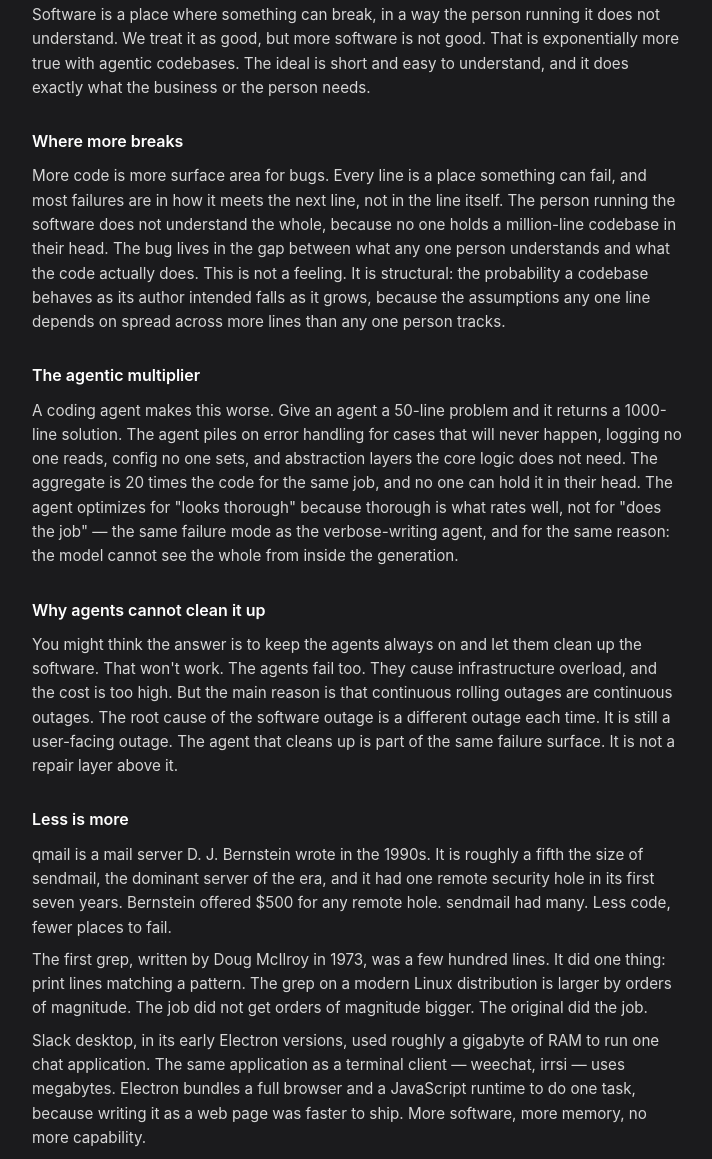
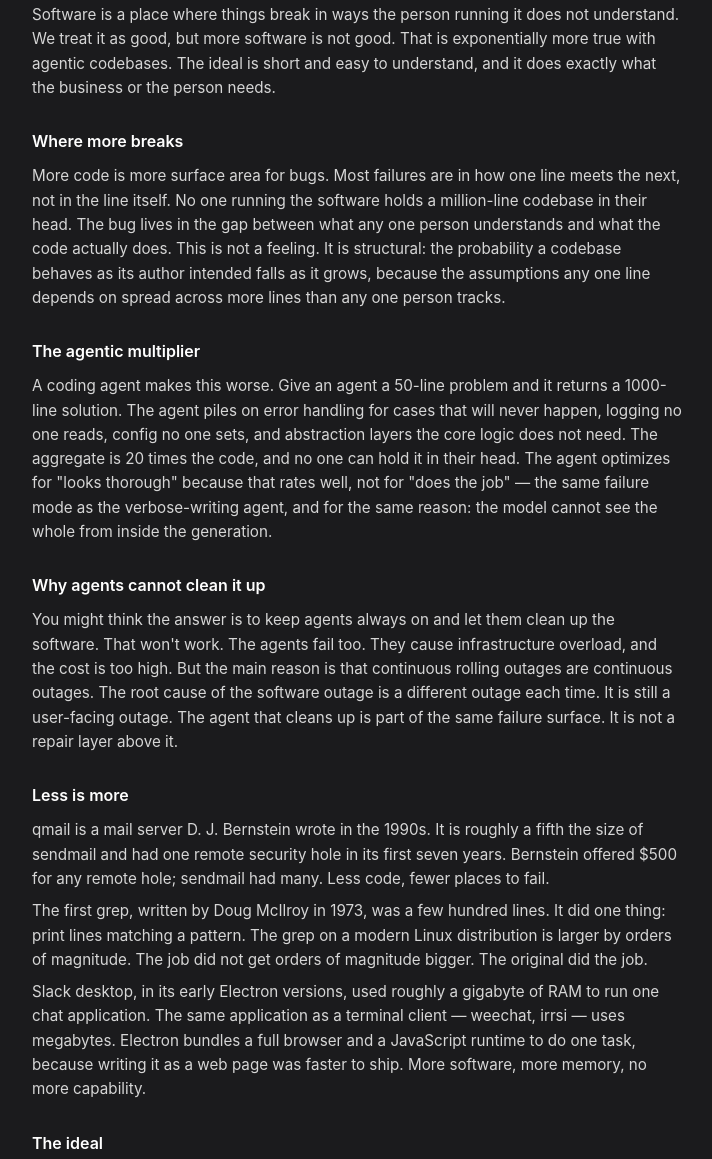
Before and after one commit to adityavram/adityavram.github.io, a plain HTML site: page docs/notes/0005-software-is-bad-actually.html in a window 1280 px wide. Shown: the part 99-1258 px from the top of the page, without its empty margins (283-995 px from the left). Drawn offline with Linux system fonts and the light colour scheme.

Commit message:
note: trim prose per writing skill, 608 -> ~410 words

```diff
--- a/docs/notes/0005-software-is-bad-actually.html
+++ b/docs/notes/0005-software-is-bad-actually.html
@@ -31,15 +31,15 @@ ul.notes li{margin:.4rem 0}
 </head>
 <body>
 <h1>Software is bad, actually</h1>
-<p>Software is a place where something can break, in a way the person running it does not understand. We treat it as good, but more software is not good. That is exponentially more true with agentic codebases. The ideal is short and easy to understand, and it does exactly what the business or the person needs.</p>
+<p>Software is a place where things break in ways the person running it does not understand. We treat it as good, but more software is not good. That is exponentially more true with agentic codebases. The ideal is short and easy to understand, and it does exactly what the business or the person needs.</p>
 <h2>Where more breaks</h2>
-<p>More code is more surface area for bugs. Every line is a place something can fail, and most failures are in how it meets the next line, not in the line itself. The person running the software does not understand the whole, because no one holds a million-line codebase in their head. The bug lives in the gap between what any one person understands and what the code actually does. This is not a feeling. It is structural: the probability a codebase behaves as its author intended falls as it grows, because the assumptions any one line depends on spread across more lines than any one person tracks.</p>
+<p>More code is more surface area for bugs. Most failures are in how one line meets the next, not in the line itself. No one running the software holds a million-line codebase in their head. The bug lives in the gap between what any one person understands and what the code actually does. This is not a feeling. It is structural: the probability a codebase behaves as its author intended falls as it grows, because the assumptions any one line depends on spread across more lines than any one person tracks.</p>
 <h2>The agentic multiplier</h2>
-<p>A coding agent makes this worse. Give an agent a 50-line problem and it returns a 1000-line solution. The agent piles on error handling for cases that will never happen, logging no one reads, config no one sets, and abstraction layers the core logic does not need. The aggregate is 20 times the code for the same job, and no one can hold it in their head. The agent optimizes for &quot;looks thorough&quot; because thorough is what rates well, not for &quot;does the job&quot; — the same failure mode as the verbose-writing agent, and for the same reason: the model cannot see the whole from inside the generation.</p>
+<p>A coding agent makes this worse. Give an agent a 50-line problem and it returns a 1000-line solution. The agent piles on error handling for cases that will never happen, logging no one reads, config no one sets, and abstraction layers the core logic does not need. The aggregate is 20 times the code, and no one can hold it in their head. The agent optimizes for &quot;looks thorough&quot; because that rates well, not for &quot;does the job&quot; — the same failure mode as the verbose-writing agent, and for the same reason: the model cannot see the whole from inside the generation.</p>
 <h2>Why agents cannot clean it up</h2>
-<p>You might think the answer is to keep the agents always on and let them clean up the software. That won&#x27;t work. The agents fail too. They cause infrastructure overload, and the cost is too high. But the main reason is that continuous rolling outages are continuous outages. The root cause of the software outage is a different outage each time. It is still a user-facing outage. The agent that cleans up is part of the same failure surface. It is not a repair layer above it.</p>
+<p>You might think the answer is to keep agents always on and let them clean up the software. That won&#x27;t work. The agents fail too. They cause infrastructure overload, and the cost is too high. But the main reason is that continuous rolling outages are continuous outages. The root cause of the software outage is a different outage each time. It is still a user-facing outage. The agent that cleans up is part of the same failure surface. It is not a repair layer above it.</p>
 <h2>Less is more</h2>
-<p>qmail is a mail server D. J. Bernstein wrote in the 1990s. It is roughly a fifth the size of sendmail, the dominant server of the era, and it had one remote security hole in its first seven years. Bernstein offered $500 for any remote hole. sendmail had many. Less code, fewer places to fail.</p>
+<p>qmail is a mail server D. J. Bernstein wrote in the 1990s. It is roughly a fifth the size of sendmail and had one remote security hole in its first seven years. Bernstein offered $500 for any remote hole; sendmail had many. Less code, fewer places to fail.</p>
 <p>The first grep, written by Doug McIlroy in 1973, was a few hundred lines. It did one thing: print lines matching a pattern. The grep on a modern Linux distribution is larger by orders of magnitude. The job did not get orders of magnitude bigger. The original did the job.</p>
 <p>Slack desktop, in its early Electron versions, used roughly a gigabyte of RAM to run one chat application. The same application as a terminal client — weechat, irrsi — uses megabytes. Electron bundles a full browser and a JavaScript runtime to do one task, because writing it as a web page was faster to ship. More software, more memory, no more capability.</p>
 <h2>The ideal</h2>
```
Also changed, not shown: docs/feed.xml (+5 -5 lines), docs/llms-full.txt, 2 other files.
